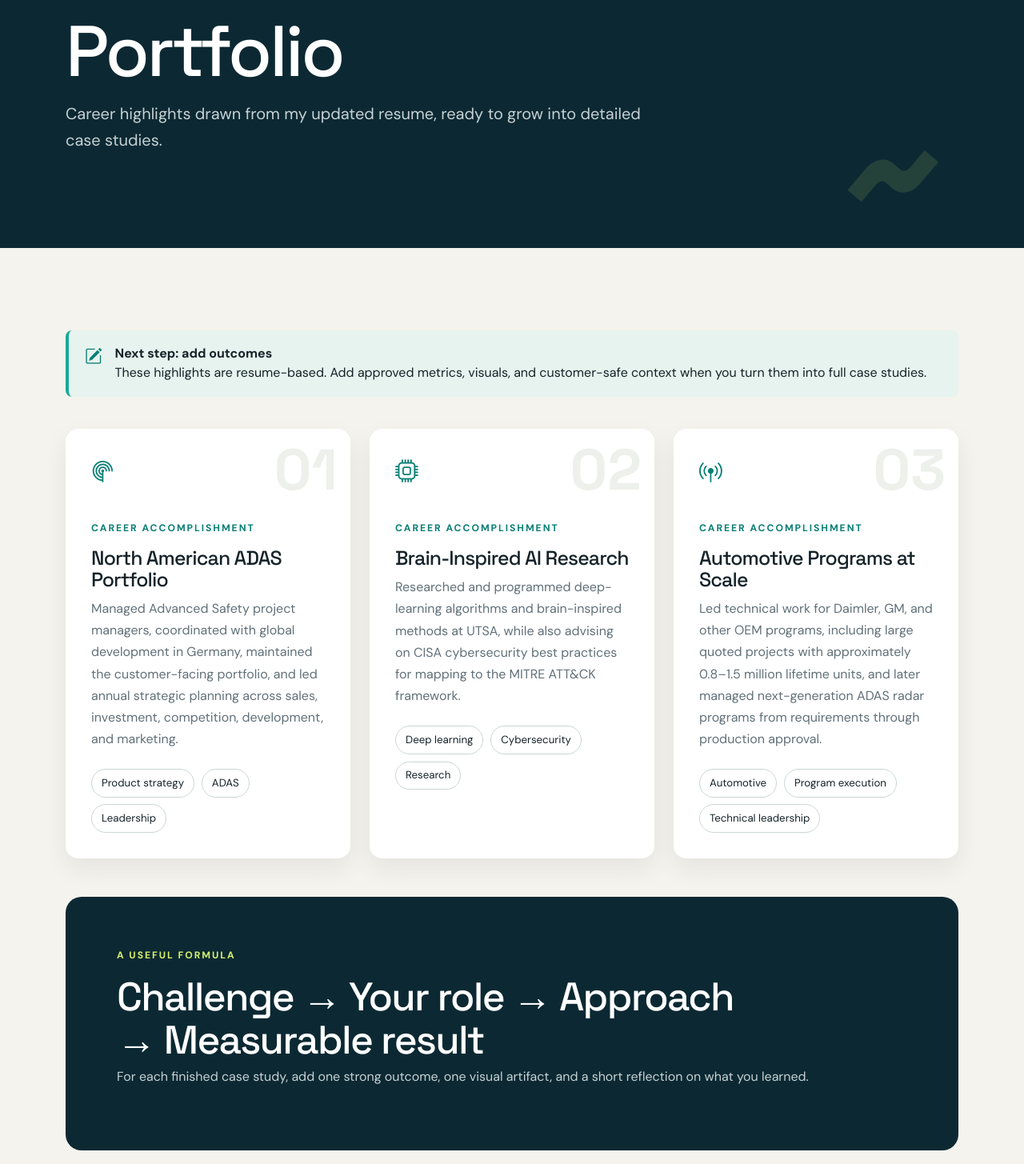
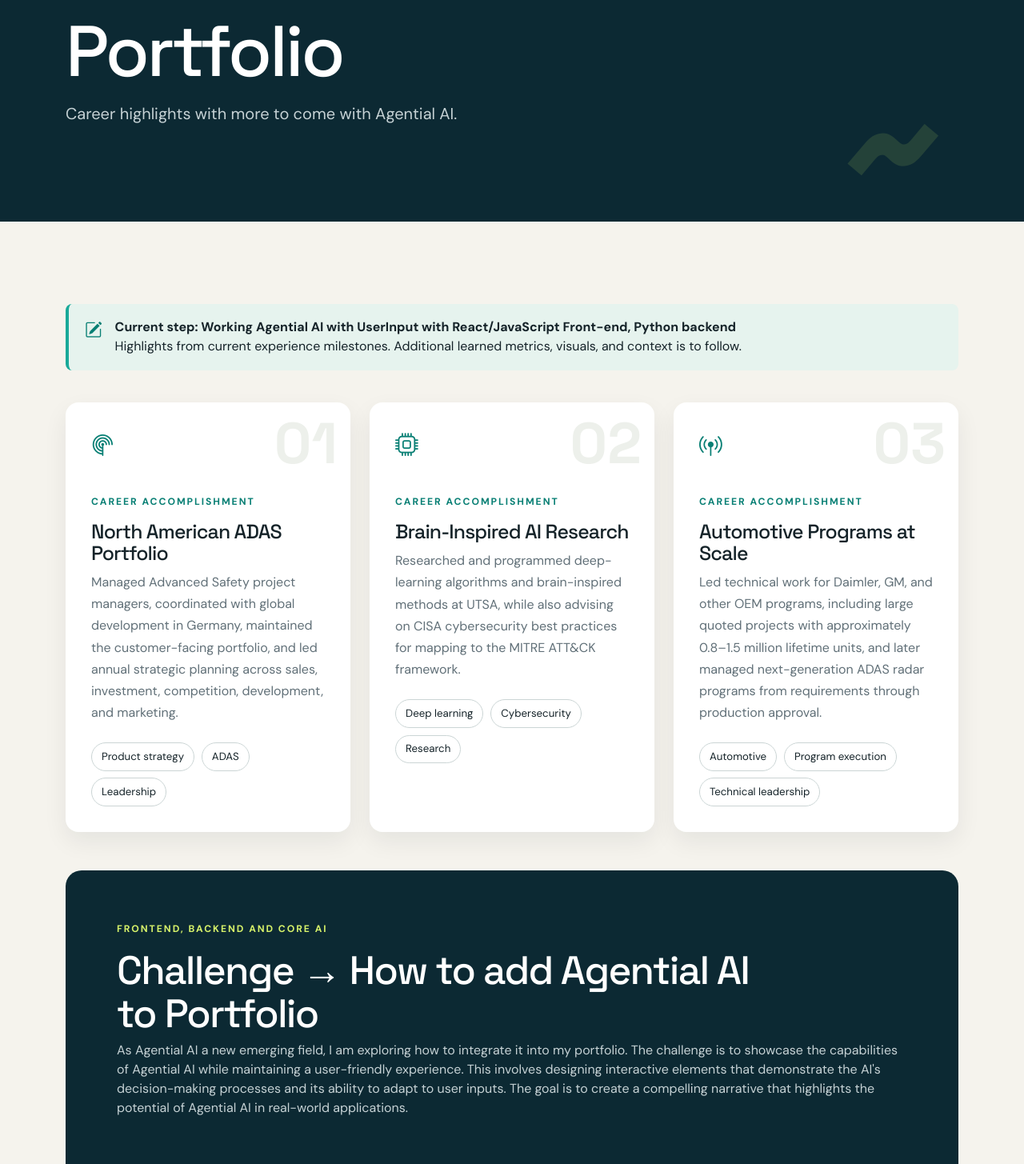
Before and after one commit to floppyfishhead/CurriculumVitae, a React (Vite) app: page /portfolio in a window 1280 px wide. Shown: the part 200-1655 px from the top of the page at 80% size. Built offline with nearby package versions, Linux system fonts and the light colour scheme.

Commit message:
updated photo and other info

```diff
--- a/src/Components/Avatar.jsx
+++ b/src/Components/Avatar.jsx
@@ -1,10 +1,16 @@
+import profilePhoto from "./Images/LinkIn.png";
+
 function Avatar() {
   return (
     <div className="avatar-wrap" aria-label="Professional photo placeholder">
       <div className="avatar-placeholder">
-        <i className="bi bi-person-fill" />
+        <image
+          className="bi bi-person-fill"
+          src={profilePhoto}
+          alt="Professional photo"
+        />
       </div>
-      <span className="photo-note">Photo coming soon</span>
+      <span className="photo-note">Engineer Life</span>
     </div>
   );
 }
--- a/src/Pages/Portfolio.jsx
+++ b/src/Pages/Portfolio.jsx
@@ -4,19 +4,20 @@ function Portfolio() {
   return (
     <>
       <PageHeader eyebrow="Selected work" title="Portfolio">
-        Career highlights drawn from my updated resume, ready to grow into
-        detailed case studies.
+        Career highlights with more to come with Agential AI.
       </PageHeader>
       <section className="section">
         <div className="container">
           <div className="notice">
             <i className="bi bi-pencil-square" />
             <div>
-              <strong>Next step: add outcomes</strong>
+              <strong>
+                Current step: Working Agential AI with UserInput with
+                React/JavaScript Front-end, Python backend
+              </strong>
               <br />
-              These highlights are resume-based. Add approved metrics, visuals,
-              and customer-safe context when you turn them into full case
-              studies.
+              Highlights from current experience milestones. Additional learned
+              metrics, visuals, and context is to follow.
             </div>
           </div>
           <div className="row g-4 mt-3">
@@ -38,11 +39,17 @@ function Portfolio() {
             ))}
           </div>
           <div className="case-study-prompt mt-5">
-            <p className="eyebrow">A useful formula</p>
-            <h2>Challenge → Your role → Approach → Measurable result</h2>
+            <p className="eyebrow">Frontend, Backend and Core AI</p>
+            <h2>Challenge → How to add Agential AI to Portfolio</h2>
             <p>
-              For each finished case study, add one strong outcome, one visual
-              artifact, and a short reflection on what you learned.
+              As Agential AI a new emerging field, I am exploring how to
+              integrate it into my portfolio. The challenge is to showcase the
+              capabilities of Agential AI while maintaining a user-friendly
+              experience. This involves designing interactive elements that
+              demonstrate the AI's decision-making processes and its ability to
+              adapt to user inputs. The goal is to create a compelling narrative
+              that highlights the potential of Agential AI in real-world
+              applications.
             </p>
           </div>
         </div>
```
Also changed, not shown: 1 other file (tests, documents, lock files or other folders).
